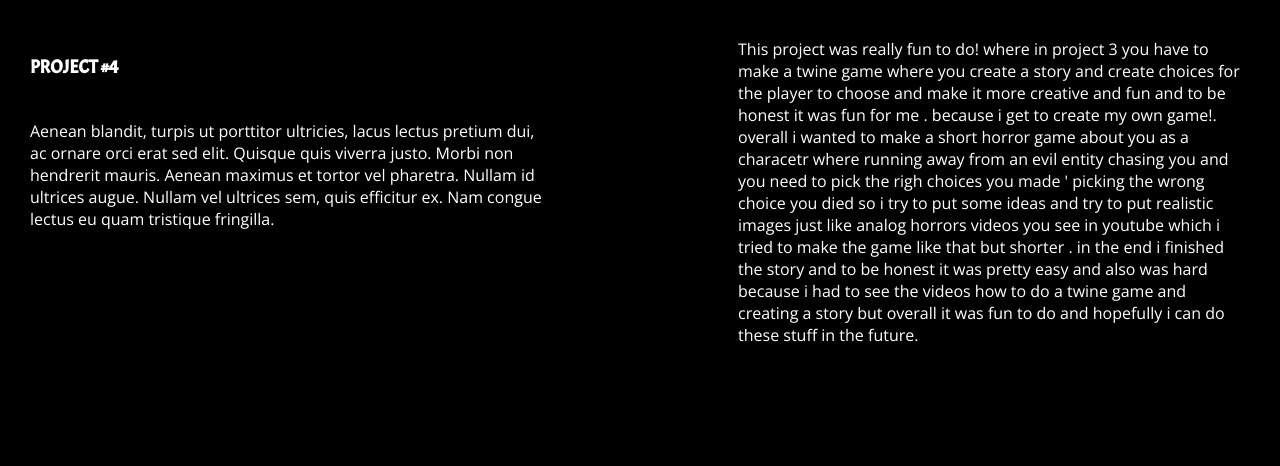
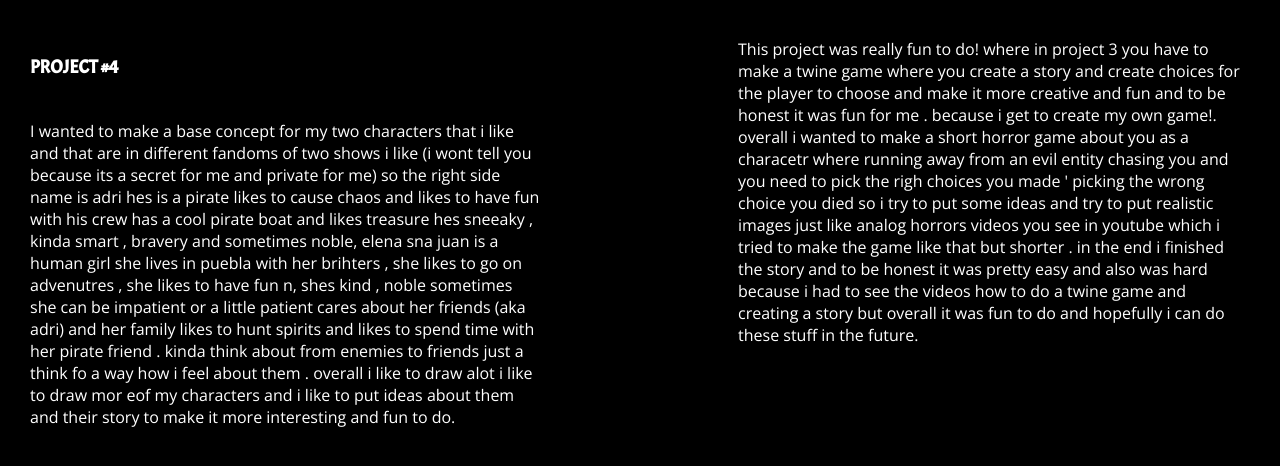
Before and after one commit to etova2004/-personal-portfolio-, a plain HTML site: page index.html in a window 1280 px wide. Shown: the part 1010-1476 px from the top of the page. Before the commit the page ends 1402 px from the top, so only its background shows below. Drawn offline with nearby package versions, Linux system fonts and the light colour scheme.

Commit message:
Update index.html

```diff
--- a/index.html
+++ b/index.html
@@ -74,9 +74,11 @@ of the page.-->
 
   <div class="img_right" id="project4"><img src="images/moarsteve.gif"></div>
   <div class="text_left">
-    <p><h3>PROJECT #4</h3></br>Aenean blandit, turpis ut porttitor ultricies, lacus lectus pretium dui, ac ornare orci erat sed elit. Quisque quis viverra justo. Morbi non hendrerit mauris. Aenean maximus et tortor vel
-      pharetra.
-      Nullam id ultrices augue. Nullam vel ultrices sem, quis efficitur ex. Nam congue lectus eu quam tristique fringilla.
+    <p><h3>PROJECT #4</h3></br> I wanted to make a base concept for my two characters that i like and that are in different fandoms of two shows i like (i wont tell you because its a
+    secret for me and private for me) so the right side name is adri hes is a pirate likes to cause chaos and likes to have fun with his crew has a cool pirate boat and likes treasure hes sneeaky , kinda smart , bravery and sometimes noble,
+    elena sna juan is a human girl she lives in puebla with her brihters , she likes to go on advenutres , she likes to have fun n, shes kind , noble sometimes she can be impatient or a little patient
+    cares about her friends (aka adri) and her family likes to hunt spirits and likes to spend time with her pirate friend . kinda think about from enemies to friends just a think fo a way how i feel about them . overall
+    i like to draw alot i like to draw mor eof my characters and i like to put ideas about them and their story to make it more interesting and fun to do.
     </p>
   </div>
 
```
